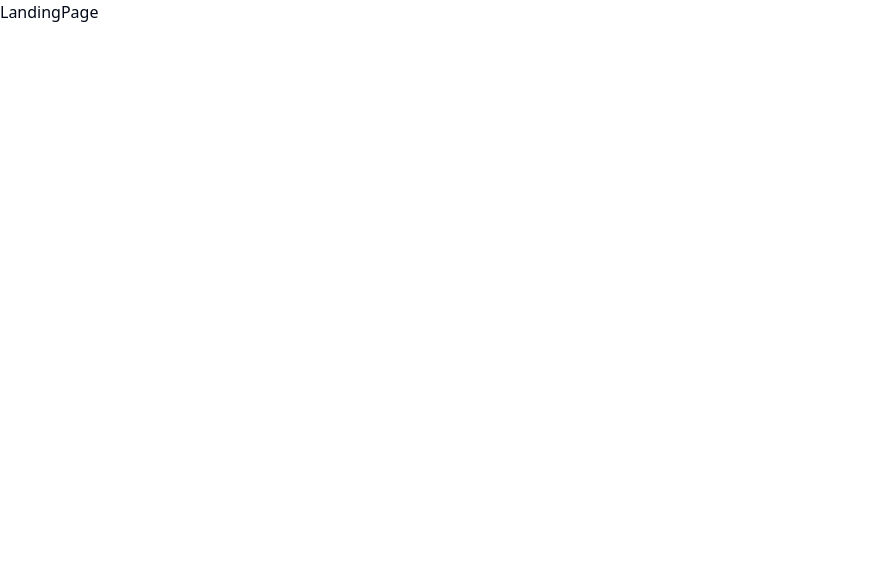
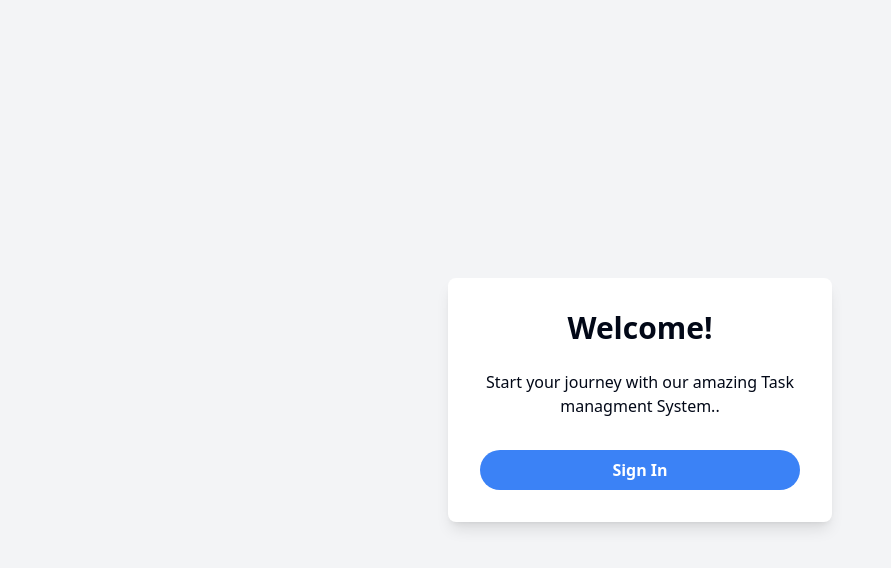
Before and after one commit to nihar-hegde/task-managment-frontend, a React (Vite) app: page / in a window 1280 px wide. Shown: the top 568 px of the page, without its empty margins (0-891 px from the left). Built offline with nearby package versions, Linux system fonts and the light colour scheme.

Commit message:
minor fixex

```diff
--- a/src/components/AddTaskForm.tsx
+++ b/src/components/AddTaskForm.tsx
@@ -55,7 +55,7 @@ const AddTaskForm = () => {
     };
     try {
       const response = await fetch(
-        "https://task-managment-backend.onrender.com/api/v1/task/create",
+        `${import.meta.env.VITE_REACT_APP_BASE_URL}/task/create`,
         {
           method: "POST",
           headers: {
@@ -63,7 +63,7 @@ const AddTaskForm = () => {
             Authorization: `Bearer ${token}`,
           },
           body: JSON.stringify(taskData),
-        }
+        },
       );
 
       if (!response.ok) {
@@ -124,7 +124,7 @@ const AddTaskForm = () => {
                       variant={"outline"}
                       className={cn(
                         "pl-3 text-left font-normal",
-                        !field.value && "text-muted-foreground"
+                        !field.value && "text-muted-foreground",
                       )}
                     >
                       {field.value ? (
--- a/src/components/DeleteTask.tsx
+++ b/src/components/DeleteTask.tsx
@@ -22,7 +22,7 @@ const DeleteTask = ({ id }: Props) => {
     try {
       setLoading(true);
       const response = await fetch(
-        `https://task-managment-backend.onrender.com/api/v1/task/delete/${id}`,
+        `${import.meta.env.VITE_REACT_APP_BASE_URL}/task/delete/${id}`,
         {
           method: "DELETE",
           headers: {
--- a/src/components/UpdateTaskFrom.tsx
+++ b/src/components/UpdateTaskFrom.tsx
@@ -61,7 +61,9 @@ const UpdateTaskForm = ({ taskDetails }: { taskDetails: Props }) => {
     };
     try {
       const response = await fetch(
-        `https://task-managment-backend.onrender.com/api/v1/task/update/${taskDetails._id}`,
+        `${import.meta.env.VITE_REACT_APP_BASE_URL}/task/update/${
+          taskDetails._id
+        }`,
         {
           method: "PUT",
           headers: {
--- a/src/components/signInForm.tsx
+++ b/src/components/signInForm.tsx
@@ -35,7 +35,7 @@ const SignInForm = () => {
   const onSubmit = async (data: z.infer<typeof FormSchema>) => {
     try {
       const response = await fetch(
-        "https://task-managment-backend.onrender.com/api/v1/auth/login",
+        `${import.meta.env.VITE_REACT_APP_BASE_URL}/auth/login`,
         {
           method: "POST",
           headers: { "Content-Type": "application/json" },
--- a/src/components/signupForm.tsx
+++ b/src/components/signupForm.tsx
@@ -36,7 +36,7 @@ const SignupForm = () => {
   const onSubmit = async (data: z.infer<typeof FormSchema>) => {
     try {
       const response = await fetch(
-        "https://task-managment-backend.onrender.com/api/v1/auth/signup",
+        `${import.meta.env.VITE_REACT_APP_BASE_URL}/auth/signup`,
         {
           method: "POST",
           headers: { "Content-Type": "application/json" },
--- a/src/pages/dashboard.tsx
+++ b/src/pages/dashboard.tsx
@@ -45,7 +45,7 @@ const Dashboard = () => {
 
       try {
         const response = await fetch(
-          "https://task-managment-backend.onrender.com/api/v1/task/get",
+          `${import.meta.env.VITE_REACT_APP_BASE_URL}/task/get`,
           {
             headers: {
               Authorization: `Bearer ${token}`,
--- a/src/pages/landingpage.tsx
+++ b/src/pages/landingpage.tsx
@@ -1,5 +1,20 @@
+import { Link } from "react-router-dom"; // Assuming you'll use React Router
+
 const LandingPage = () => {
-  return <div>LandingPage</div>;
+  return (
+    <div className="min-h-screen flex flex-col items-center justify-center bg-gray-100">
+      <div className="container mx-auto max-w-sm p-8 rounded-lg shadow-lg bg-white">
+        <h1 className="text-3xl font-bold mb-6 text-center">Welcome!</h1>
+        <p className="text-center mb-8">
+          Start your journey with our amazing Task managment System..
+        </p>
+        <Link to="/signin">
+          <button className="bg-blue-500 hover:bg-blue-700 text-white font-bold py-2 px-4 rounded-full w-full">
+            Sign In
+          </button>
+        </Link>
+      </div>
+    </div>
+  );
 };
-
 export default LandingPage;
--- a/src/pages/updateTask.tsx
+++ b/src/pages/updateTask.tsx
@@ -18,12 +18,12 @@ const UpdateTask = () => {
     const fetchData = async () => {
       try {
         const response = await fetch(
-          `https://task-managment-backend.onrender.com/api/v1/task/getTaskById/${id}`,
+          `${import.meta.env.VITE_REACT_APP_BASE_URL}/task/getTaskById/${id}`,
           {
             headers: {
               Authorization: `Bearer ${token}`,
             },
-          }
+          },
         );
         const data = await response.json();
         setTaskData(data.taskDetails);
```
